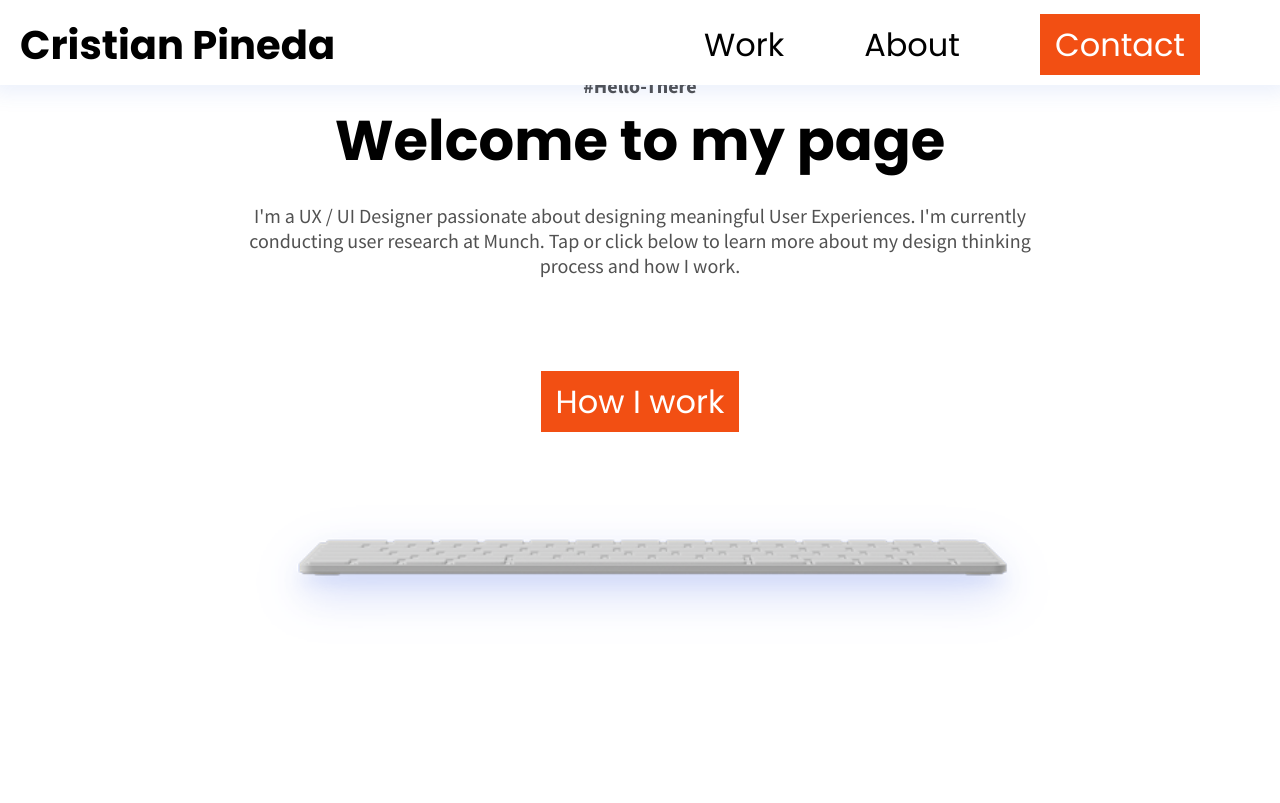
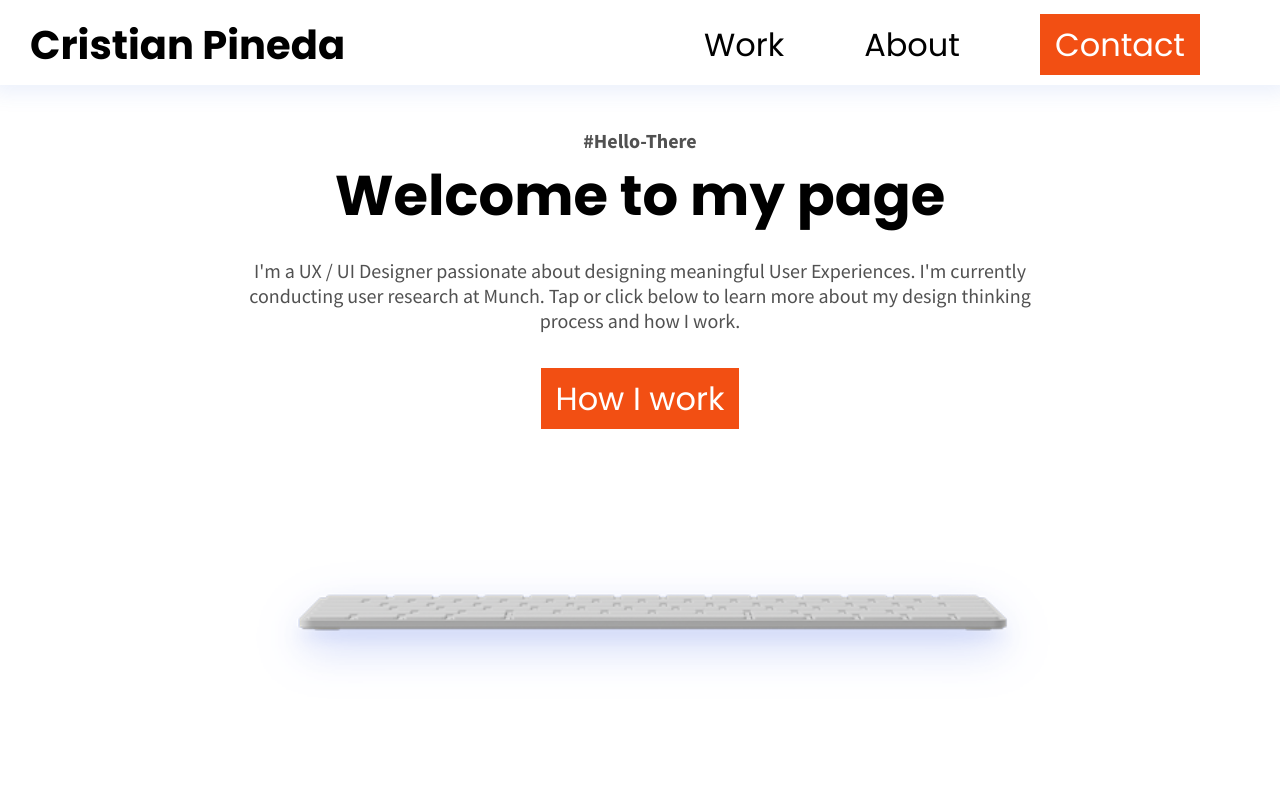
Before and after one commit to Cristian-pineda/portfolio-cristian-pineda, a plain HTML site: page index.html in a window 1280 px wide. Shown: the top 803 px of the page. Drawn offline with nearby package versions, Linux system fonts and the light colour scheme.

```diff
--- a/css/styles.css
+++ b/css/styles.css
@@ -54,7 +54,7 @@ p {
     font-family: 'Source Sans Pro';
     color: #515151;
     font-size: 2rem;
-    margin-bottom: 10rem;
+    margin-bottom: 4.2rem;
 }
 
 a {
@@ -76,7 +76,7 @@ li {
 
 .navbar {
     position: fixed;
-    width: 100%;
+    width: 100vw;
     top: 0;
     z-index: 5;
 }
@@ -104,7 +104,7 @@ li {
     font-weight: bold;
     /* justify-self: flex-start; */
     margin-right: auto;
-    margin-left: 2rem;
+    margin-left: 3rem;
 }
 
 #logo {
@@ -129,15 +129,16 @@ li {
 
 .home {
     height: 100vh;
+    width: 100vw;
     display: grid;
-    grid-template-columns: repeat(5, 1fr);
-    grid-template-rows: repeat(5, 1fr);
+    grid-template-columns: repeat(12, 1fr);
+    grid-template-rows: repeat(8, 1fr);
 }
 .hContent {
     width: 820px;
     height: 358px;
-    grid-column: 3/ span 1;
-    grid-row: 3/ span 2;
+    grid-column: 4/ span 6;
+    grid-row: 3/ span 4;
     text-align: center;
     justify-self: center;
     align-self: center;
@@ -159,13 +160,16 @@ li {
 }
 
 .keybImage {
-    grid-column: 3/ span 1;
-    grid-row: 5;
+    grid-column: 5/ span 4;
+    grid-row: 7/ span 1;
     background: url(/images/keyboard.png);
     background-size: contain;
     background-repeat: no-repeat;
+    justify-self: center;
+    align-self: center;
+
     width: 820px;
-    height: 369px;
+    height: 250px;
 }
 
 /*------------------ design process -------------------- */
```
